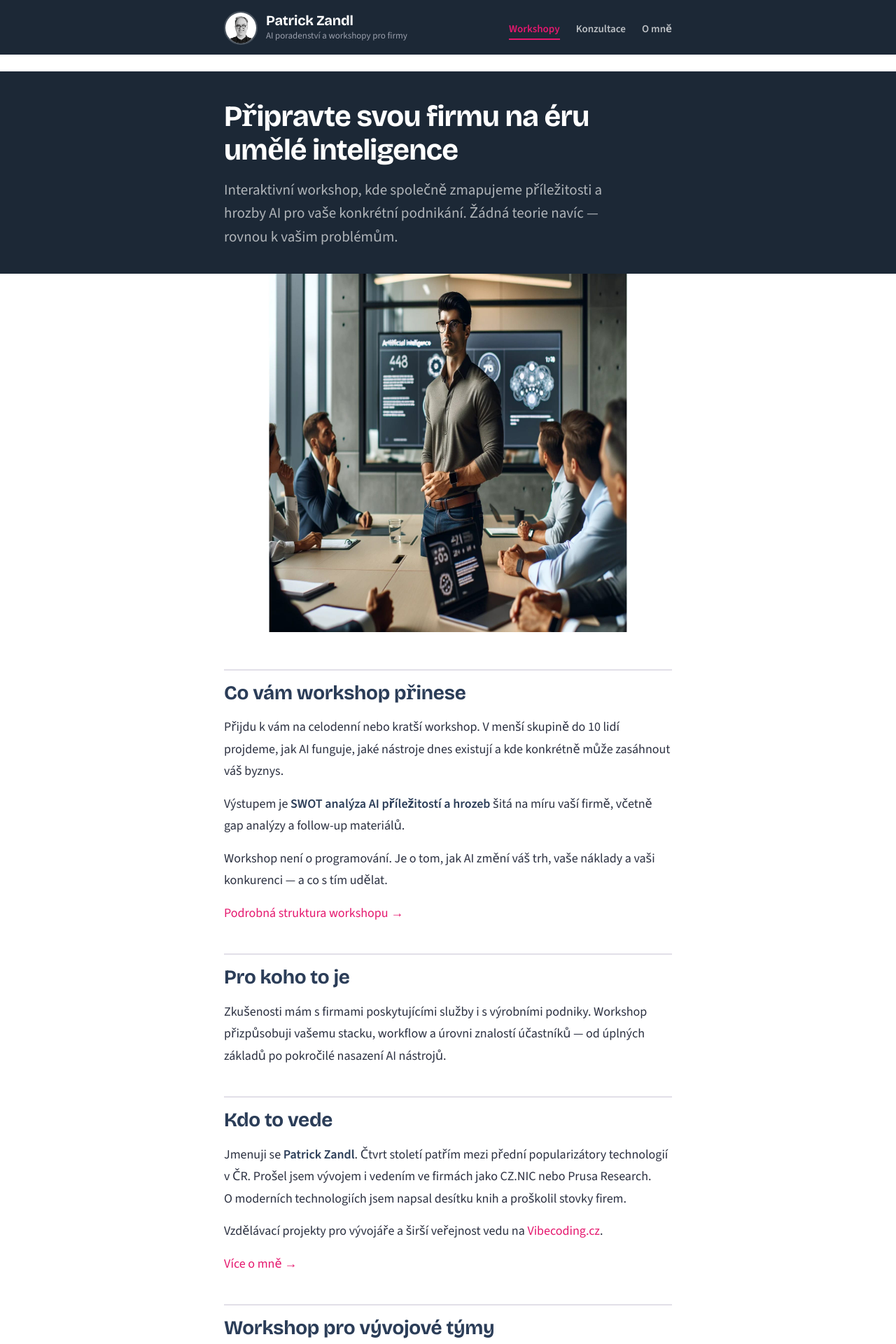
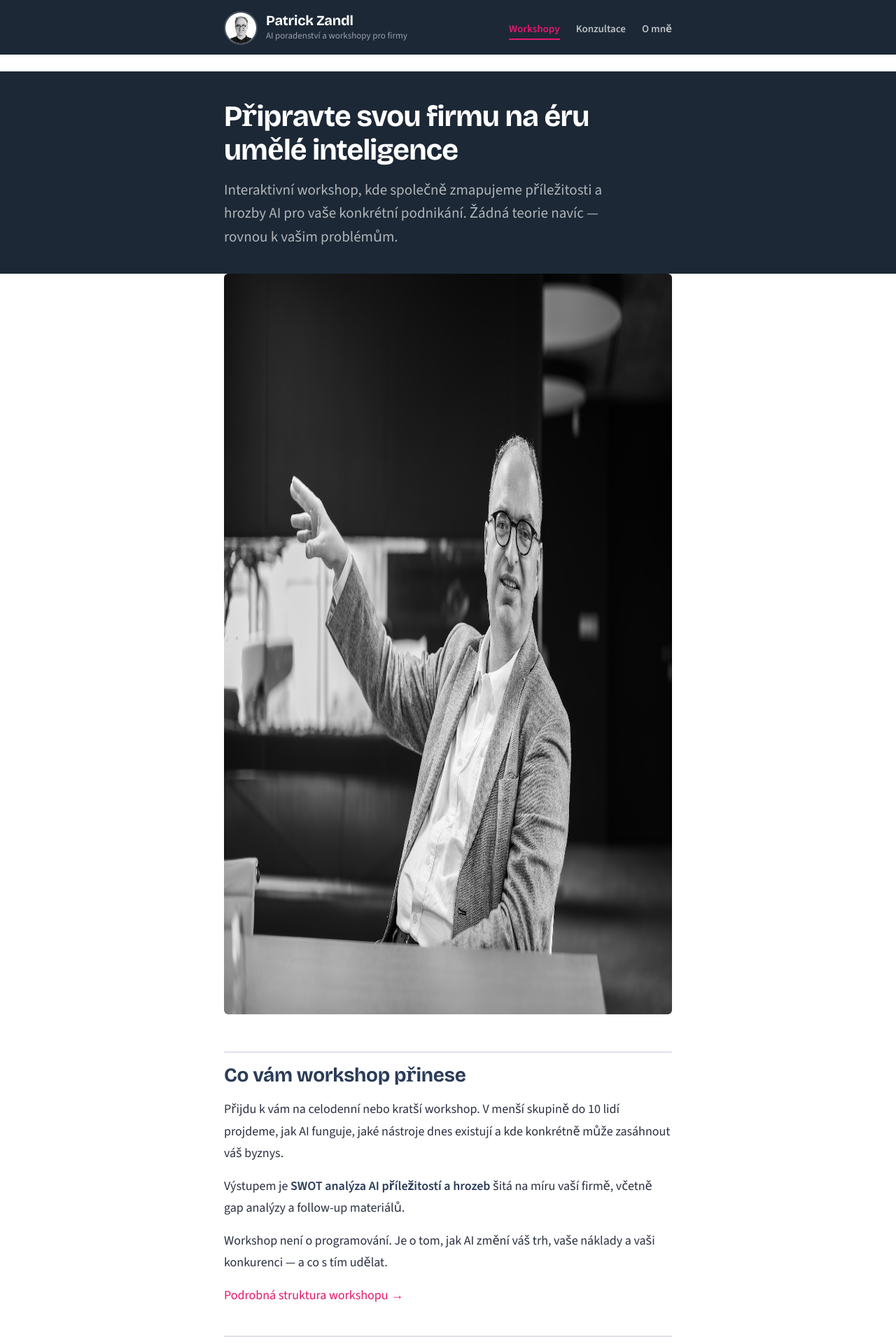
Before and after one commit to tangero/aivefirmach, a Jekyll site: the page built from index.html, in a window 1280 px wide. Shown: the top 1920 px of the page at 70% size. Built offline with Jekyll 4.4.1, drawn with Linux system fonts in a browser that asks for light colours; the list of posts is cut into pages by our own code; comment, search, counter and statistics services are not loaded.

Commit message:
Výměna titulní fotografie za portrét Patricka Zandla
Co-Authored-By: Claude Opus 4.6 (1M context) <noreply@anthropic.com>

```diff
--- a/index.html
+++ b/index.html
@@ -10,7 +10,7 @@ layout: default
 <article class="post">
   <div class="entry">
 
-    <img src="/images/ai-workshop_1792x1024.jpg" width="896" height="512" loading="lazy" alt="Účastníci AI workshopu při společné práci" />
+    <img src="/images/patrick-zandl.jpeg" width="1600" height="1058" loading="lazy" alt="Patrick Zandl" />
 
     <h2>Co vám workshop přinese</h2>
     <p>Přijdu k vám na celodenní nebo kratší workshop. V&nbsp;menší skupině do 10 lidí projdeme, jak AI funguje, jaké nástroje dnes existují a kde konkrétně může zasáhnout váš byznys.</p>
```
Also changed, not shown: images/patrick-zandl.jpeg (added).
